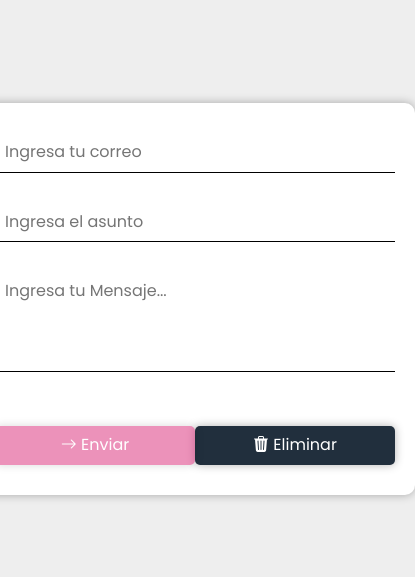
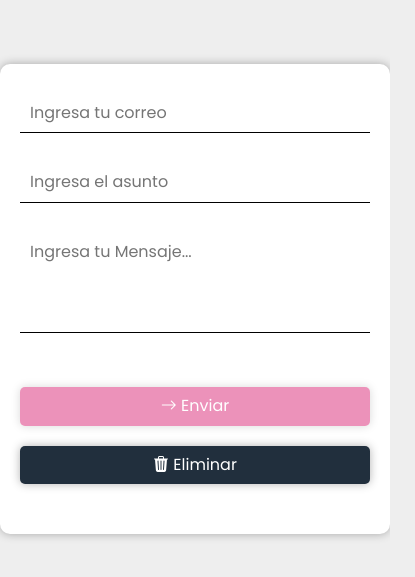
Before and after one commit to Chrishackerman300/Email-Validation, a plain HTML site: page index.html in a window 390 px wide. Shown: the part 123-700 px from the top of the page, 415 px wide, since content can reach past the window. Drawn offline with nearby package versions, Linux system fonts and the light colour scheme.

Commit message:
Finalizacion de estilos

```diff
--- a/css/style.css
+++ b/css/style.css
@@ -95,3 +95,24 @@ body{
 .show-submit{
     opacity: 100%;
 }
+
+@media screen and (max-width: 768px){
+    .formulario{
+        width: 90%;
+    }
+}
+
+@media screen and (max-width: 550px){
+    .formulario{
+        width: 100%;
+    }
+
+    .buttons{
+        flex-direction: column;
+    }
+
+    .btn{
+        width: 100%;
+        margin-bottom: 20px;
+    }
+}
```
